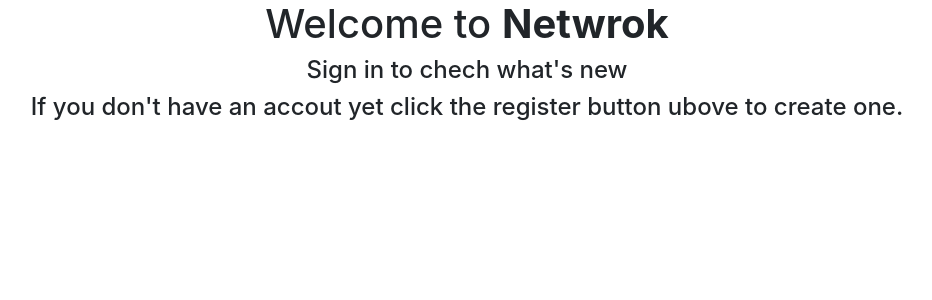
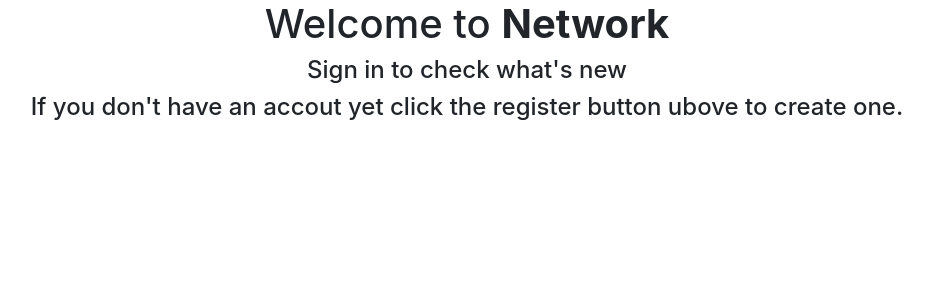
Before and after one commit to NikolaJo123/CS50-Network, a Django app: page / in a window 1280 px wide. Shown: the part 56-356 px from the top of the page, without its empty margins (173-1105 px from the left). Run offline with Django 3.2, Linux system fonts and the light colour scheme; some libraries are stand-ins or nearby versions.

Commit message:
Corrected misspelled words.

```diff
--- a/network/templates/network/index.html
+++ b/network/templates/network/index.html
@@ -26,8 +26,8 @@
     </div>
 {% else %}
     <div id="" style="text-align: center;">
-        <h1>Welcome to <b>Netwrok</b></h1>
-        <h4>Sign in to chech what's new</h4>
+        <h1>Welcome to <b>Network</b></h1>
+        <h4>Sign in to check what's new</h4>
         <h4>If you don't have an accout yet click the register button ubove to create one.</h4>
     </div>
 {% endif %}
```
